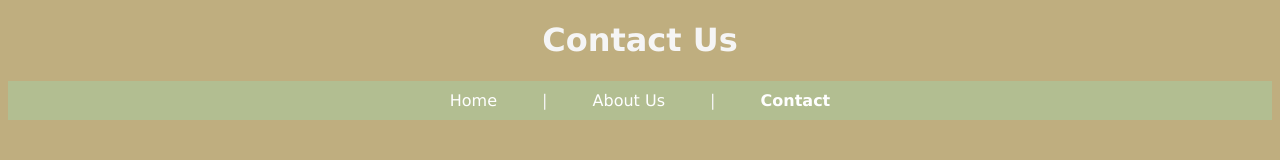
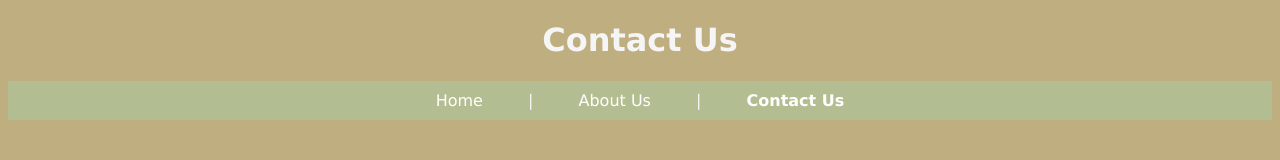
Before and after one commit to steven1096-godaddy/ecsrepo, a plain HTML site: page site-assets/contact.html in a window 1280 px wide. Drawn offline with Linux system fonts and the light colour scheme.

Commit message:
Update BuildSpec and contact page

```diff
--- a/site-assets/contact.html
+++ b/site-assets/contact.html
@@ -14,7 +14,7 @@
       <li>|</li>
       <li><a href="about.html">About Us</a></li>
       <li>|</li>
-      <li id="current"><a href="contact.html">Contact</a></li>
+      <li id="current"><a href="contact.html">Contact Us</a></li>
     </ul>
   </body>
 </html>
```
Also changed, not shown: 1 other file.
